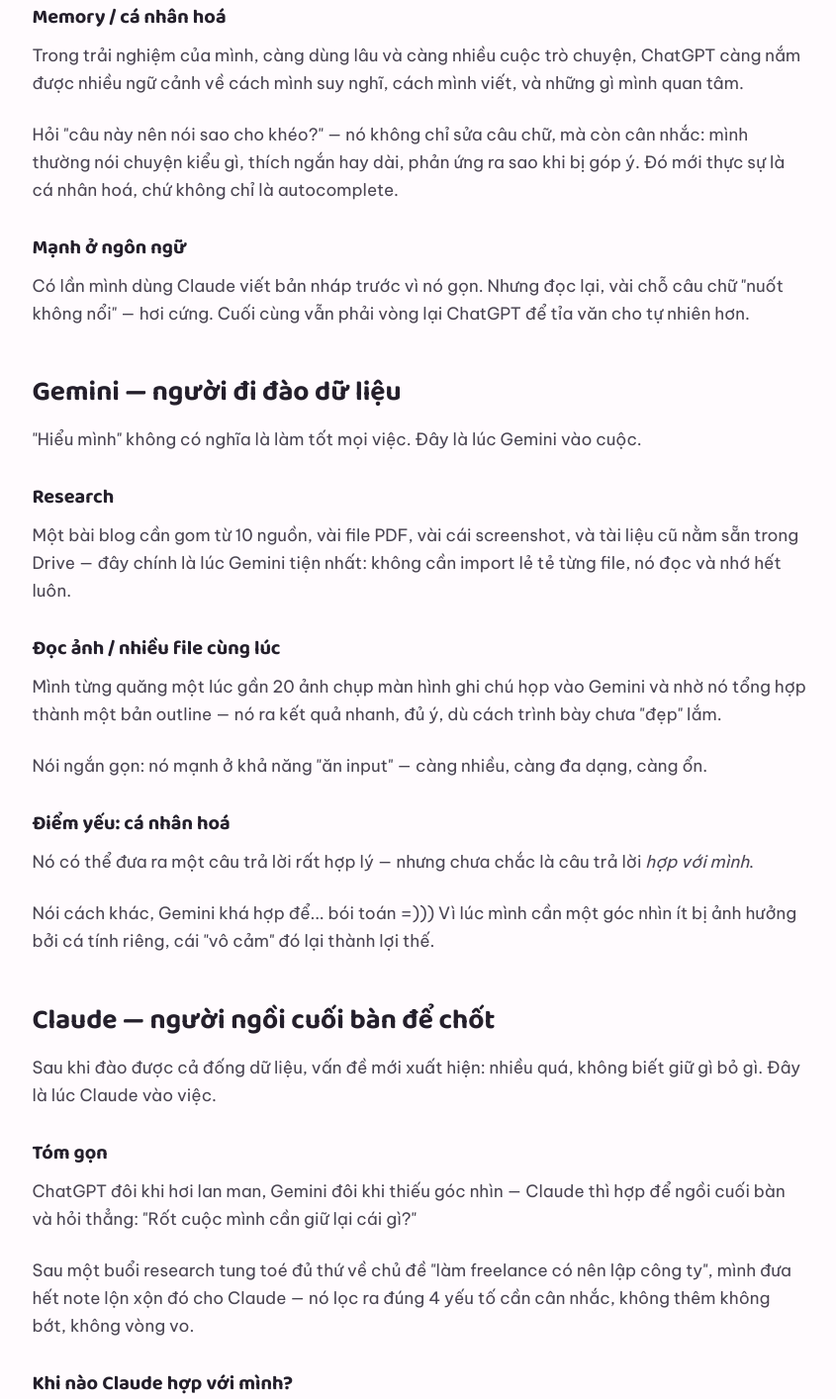
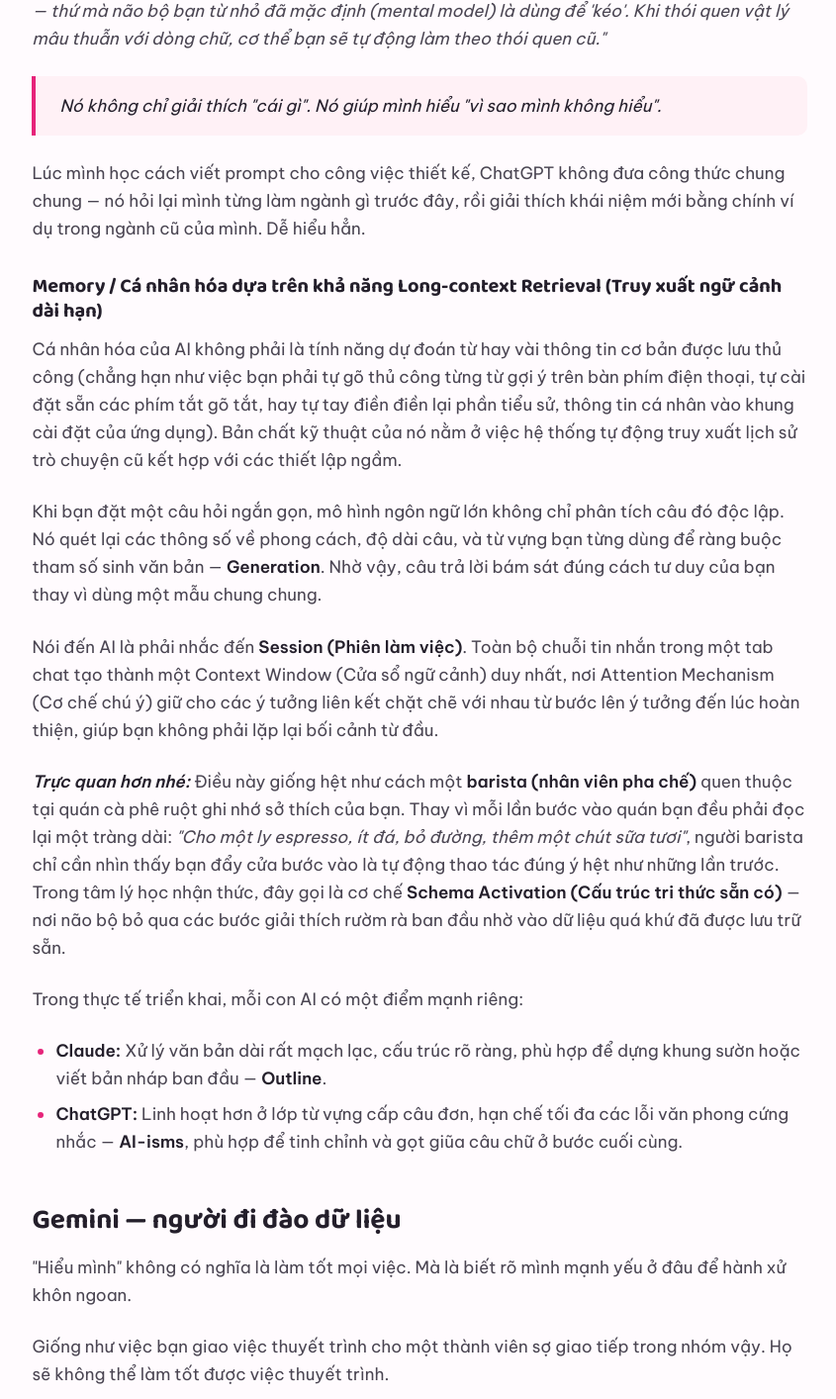
Before and after one commit to ducn03/d-blog, a plain HTML site: page posts/ai-tuong-lai.html in a window 1280 px wide. Shown: the part 2763-4177 px from the top of the page at 99% size, without its empty margins (216-1061 px from the left). Drawn offline with Linux system fonts and the light colour scheme.

Commit message:
feat: update post AI ver1

```diff
--- a/posts/ai-tuong-lai.html
+++ b/posts/ai-tuong-lai.html
@@ -58,7 +58,7 @@
       <p>ChatGPT mạnh ở chỗ hiểu ngôn ngữ và bóc tách vấn đề. Gemini thì đi research. Có dữ liệu rồi thì đưa Claude chốt lại.</p>
     </blockquote>
 
-    <p>Lúc đầu mình thấy hơi... rườm rà. Ba con AI cho một việc, nghe cứ như đi họp 3 phòng ban chỉ để duyệt một cái email. Nhưng thử một tuần thì thấy: mỗi con làm đúng phần việc của nó, không đứa nào phải "gánh" việc không hợp với nó.</p>
+    <p>Lúc đầu mình thấy hơi... rườm rà. Ba con AI cho một việc, nghe cứ như đi họp 3 phòng ban chỉ để duyệt một cái email. Nhưng thử mới thấy: mỗi con làm đúng phần việc của nó, không đứa nào phải "gánh" việc không hợp với nó.</p>
 
     <h2>Nhận ra: AI khác nhau không chỉ ở mức "thông minh"</h2>
     <p>Sau khi dùng cả ba một thời gian, mình nhận ra thứ khác nhau không phải là "con nào giỏi hơn", mà là <strong>cách mỗi con tiếp cận một vấn đề</strong>.</p>
@@ -76,7 +76,11 @@
     <h3>Không phải vì nó luôn đúng nhất</h3>
     <p>Mà vì nó hiểu mình đang hỏi cái gì — kể cả khi mình diễn đạt rất lộn xộn.</p>
 
-    <p>Mình từng nhắn kiểu: "Sao em không hiểu cái này vậy, làm A quen rồi qua B là rối." ChatGPT không chỉ giải thích B — nó chỉ ra: "Vì bạn đang quen tư duy theo A, nên khi chuyển sang B, bạn vô tình mang mental model cũ vào, dẫn đến bị vướng ở bước X."</p>
+    <p>Mình từng nhắn kiểu: "Sao em không hiểu cái này vậy, làm A quen rồi qua B là rối." ChatGPT không chỉ giải thích B — nó chỉ ra: "Vì bạn đang quen tư duy theo A, nên khi chuyển sang B, bạn vô tình mang mental model (thói quen tư duy) cũ vào, dẫn đến bị vướng ở bước X."</p>
+
+    <p>Trực quan hơn nhé, hãy lấy ví dụ về <strong>"Cánh cửa Norman" (Norman Door)</strong> — một thuật ngữ nổi tiếng trong cuốn sách <em>The Design of Everyday Things</em> của Giáo sư Don Norman. Đã bao giờ bạn đứng trước cửa kính một quán cà phê, thấy dán chữ <strong>"ĐẨY"</strong> to đùng nhưng bạn vẫn cứ ra sức... nắm tay cầm để kéo?</p>
+
+    <p>Một người bình thường sẽ bảo: <em>"Bạn không biết đọc chữ à?"</em>. Nhưng ChatGPT sẽ thấu hiểu giống như một nhà tâm lý học: <em>"Bạn không sai. Lỗi là do cánh cửa đó gắn một cái tay nắm dọc to bản — thứ mà não bộ bạn từ nhỏ đã mặc định (mental model) là dùng để 'kéo'. Khi thói quen vật lý mâu thuẫn với dòng chữ, cơ thể bạn sẽ tự động làm theo thói quen cũ."</em></p>
 
     <blockquote>
       <p>Nó không chỉ giải thích "cái gì". Nó giúp mình hiểu "vì sao mình không hiểu".</p>
@@ -84,29 +88,37 @@
 
     <p>Lúc mình học cách viết prompt cho công việc thiết kế, ChatGPT không đưa công thức chung chung — nó hỏi lại mình từng làm ngành gì trước đây, rồi giải thích khái niệm mới bằng chính ví dụ trong ngành cũ của mình. Dễ hiểu hẳn.</p>
 
-    <h3>Memory / cá nhân hoá</h3>
-    <p>Trong trải nghiệm của mình, càng dùng lâu và càng nhiều cuộc trò chuyện, ChatGPT càng nắm được nhiều ngữ cảnh về cách mình suy nghĩ, cách mình viết, và những gì mình quan tâm.</p>
+    <h3>Memory / Cá nhân hóa dựa trên khả năng Long-context Retrieval (Truy xuất ngữ cảnh dài hạn)</h3>
+    <p>Cá nhân hóa của AI không phải là tính năng dự đoán từ hay vài thông tin cơ bản được lưu thủ công (chẳng hạn như việc bạn phải tự gõ thủ công từng từ gợi ý trên bàn phím điện thoại, tự cài đặt sẵn các phím tắt gõ tắt, hay tự tay điền điền lại phần tiểu sử, thông tin cá nhân vào khung cài đặt của ứng dụng). Bản chất kỹ thuật của nó nằm ở việc hệ thống tự động truy xuất lịch sử trò chuyện cũ kết hợp với các thiết lập ngầm.</p>
 
-    <p>Hỏi "câu này nên nói sao cho khéo?" — nó không chỉ sửa câu chữ, mà còn cân nhắc: mình thường nói chuyện kiểu gì, thích ngắn hay dài, phản ứng ra sao khi bị góp ý. Đó mới thực sự là cá nhân hoá, chứ không chỉ là autocomplete.</p>
+    <p>Khi bạn đặt một câu hỏi ngắn gọn, mô hình ngôn ngữ lớn không chỉ phân tích câu đó độc lập. Nó quét lại các thông số về phong cách, độ dài câu, và từ vựng bạn từng dùng để ràng buộc tham số sinh văn bản — <strong>Generation</strong>. Nhờ vậy, câu trả lời bám sát đúng cách tư duy của bạn thay vì dùng một mẫu chung chung.</p>
 
-    <h3>Mạnh ở ngôn ngữ</h3>
-    <p>Có lần mình dùng Claude viết bản nháp trước vì nó gọn. Nhưng đọc lại, vài chỗ câu chữ "nuốt không nổi" — hơi cứng. Cuối cùng vẫn phải vòng lại ChatGPT để tỉa văn cho tự nhiên hơn.</p>
+    <p>Nói đến AI là phải nhắc đến <strong>Session (Phiên làm việc)</strong>. Toàn bộ chuỗi tin nhắn trong một tab chat tạo thành một Context Window (Cửa sổ ngữ cảnh) duy nhất, nơi Attention Mechanism (Cơ chế chú ý) giữ cho các ý tưởng liên kết chặt chẽ với nhau từ bước lên ý tưởng đến lúc hoàn thiện, giúp bạn không phải lặp lại bối cảnh từ đầu.</p>
+
+    <p><em><strong>Trực quan hơn nhé:</strong></em> Điều này giống hệt như cách một <strong>barista (nhân viên pha chế)</strong> quen thuộc tại quán cà phê ruột ghi nhớ sở thích của bạn. Thay vì mỗi lần bước vào quán bạn đều phải đọc lại một tràng dài: <em>"Cho một ly espresso, ít đá, bỏ đường, thêm một chút sữa tươi"</em>, người barista chỉ cần nhìn thấy bạn đẩy cửa bước vào là tự động thao tác đúng ý hệt như những lần trước. Trong tâm lý học nhận thức, đây gọi là cơ chế <strong>Schema Activation (Cấu trúc tri thức sẵn có)</strong> — nơi não bộ bỏ qua các bước giải thích rườm rà ban đầu nhờ vào dữ liệu quá khứ đã được lưu trữ sẵn.</p>
+
+    <p>Trong thực tế triển khai, mỗi con AI có một điểm mạnh riêng:</p>
+    <ul>
+        <li><strong>Claude:</strong> Xử lý văn bản dài rất mạch lạc, cấu trúc rõ ràng, phù hợp để dựng khung sườn hoặc viết bản nháp ban đầu — <strong>Outline</strong>.</li>
+        <li><strong>ChatGPT:</strong> Linh hoạt hơn ở lớp từ vựng cấp câu đơn, hạn chế tối đa các lỗi văn phong cứng nhắc — <strong>AI-isms</strong>, phù hợp để tinh chỉnh và gọt giũa câu chữ ở bước cuối cùng.</li>
+    </ul>
 
     <h2>Gemini — người đi đào dữ liệu</h2>
-    <p>"Hiểu mình" không có nghĩa là làm tốt mọi việc. Đây là lúc Gemini vào cuộc.</p>
+    <p>"Hiểu mình" không có nghĩa là làm tốt mọi việc. Mà là biết rõ mình mạnh yếu ở đâu để hành xử khôn ngoan.</p>
+    <p>Giống như việc bạn giao việc thuyết trình cho một thành viên sợ giao tiếp trong nhóm vậy. Họ sẽ không thể làm tốt được việc thuyết trình.</p>
 
     <h3>Research</h3>
-    <p>Một bài blog cần gom từ 10 nguồn, vài file PDF, vài cái screenshot, và tài liệu cũ nằm sẵn trong Drive — đây chính là lúc Gemini tiện nhất: không cần import lẻ tẻ từng file, nó đọc và nhớ hết luôn.</p>
+    <p>Viết một bài blog nghiêm túc thường không bắt đầu từ trang giấy trắng — nó bắt đầu từ một đống hỗn độn: vài file PDF dài cả chục trang, chục tấm screenshot chụp vội, vài ghi chú cũ nằm quên trong Drive từ tháng trước. Cái khó không phải là đọc từng thứ một, mà là phải đọc hết cùng lúc để thấy được bức tranh chung.</p>
+    <p>Đây là chỗ Gemini tiện hơn hẳn hai đứa còn lại: không cần tóm tắt trước, không cần chọn lọc trước khi đưa vào. Quăng nguyên cả đống vào, nó đọc và giữ được ngữ cảnh của tất cả, thay vì xử lý từng file riêng lẻ rồi mình phải tự ráp lại.</p>
 
     <h3>Đọc ảnh / nhiều file cùng lúc</h3>
-    <p>Mình từng quăng một lúc gần 20 ảnh chụp màn hình ghi chú họp vào Gemini và nhờ nó tổng hợp thành một bản outline — nó ra kết quả nhanh, đủ ý, dù cách trình bày chưa "đẹp" lắm.</p>
-
-    <p>Nói ngắn gọn: nó mạnh ở khả năng "ăn input" — càng nhiều, càng đa dạng, càng ổn.</p>
+    <p>Có lần sau một buổi họp, mình có gần 20 tấm ảnh chụp bảng ghi chú viết tay — chữ nguệch ngoạc, mũi tên chằng chịt, đúng kiểu ghi vội giữa cuộc họp. Mình quăng hết vào Gemini, nhờ nó gom lại thành một bản outline. Nó ra kết quả rất nhanh, đủ ý chính, dù cách trình bày còn hơi thô, chưa "đẹp".</p>
+    <p>Vài lần thử với những kiểu input hỗn hợp khác — vừa ảnh vừa văn bản, vừa bảng biểu — mình thấy cùng một điều: input càng nhiều, càng lộn xộn, càng đa dạng định dạng, Gemini xử lý lại càng ổn định. Đây có lẽ là lý do người ta hay gọi nó là con AI "ăn tạp" nhất trong ba đứa.</p>
 
     <h3>Điểm yếu: cá nhân hoá</h3>
-    <p>Nó có thể đưa ra một câu trả lời rất hợp lý — nhưng chưa chắc là câu trả lời <em>hợp với mình</em>.</p>
-
-    <p>Nói cách khác, Gemini khá hợp để... bói toán =))) Vì lúc mình cần một góc nhìn ít bị ảnh hưởng bởi cá tính riêng, cái "vô cảm" đó lại thành lợi thế.</p>
+    <p>Nhưng cái mạnh ở khâu xử lý dữ liệu lại đi kèm một cái yếu rõ rệt: câu trả lời của Gemini thường đúng, thường hợp lý, nhưng lại có cảm giác... chung chung. Nó trả lời như thể đang trả lời cho bất kỳ ai hỏi câu đó, chứ không phải đang trả lời riêng cho mình.</p>
+    <p>Có lần mình hỏi cùng một câu cho cả ba con, câu trả lời của Gemini là câu duy nhất mình đọc xong không thấy "quen" — như đọc một bài báo tổng hợp, không phải một cuộc trò chuyện.</p>
+    <p>Nhưng chính cái "vô cảm" đó, trong một số trường hợp, lại là lợi thế. Lúc mình cần một góc nhìn không bị lệch bởi cách mình đã quen nghĩ, không bị ảnh hưởng bởi những gì mình từng nói trước đó — thì Gemini lại đúng là con phù hợp nhất để hỏi.</p>
 
     <h2>Claude — người ngồi cuối bàn để chốt</h2>
     <p>Sau khi đào được cả đống dữ liệu, vấn đề mới xuất hiện: nhiều quá, không biết giữ gì bỏ gì. Đây là lúc Claude vào việc.</p>
```
Also changed, not shown: 1 other file.
